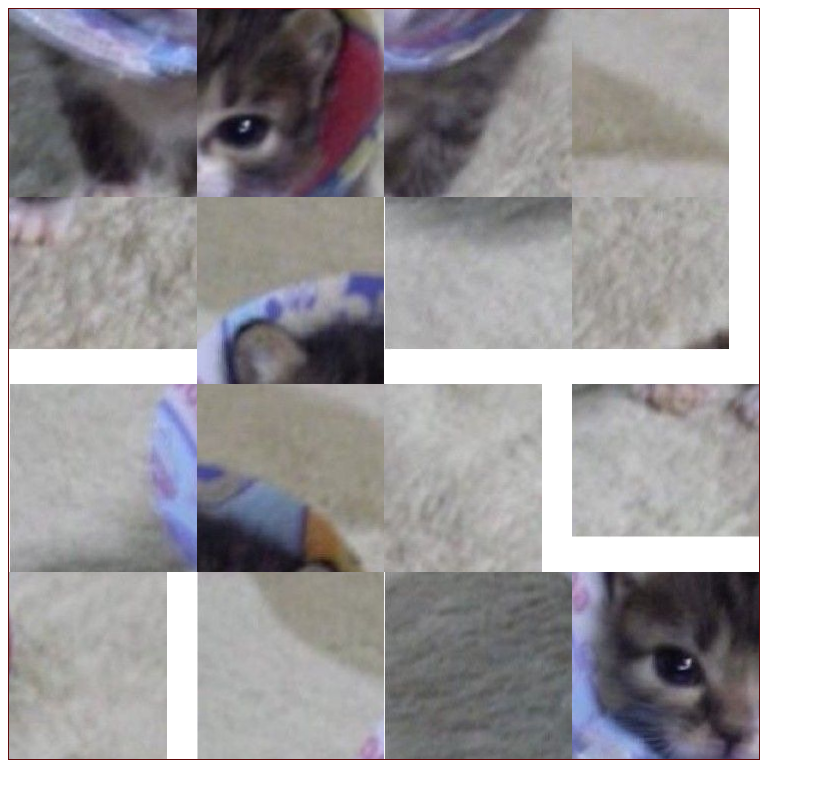
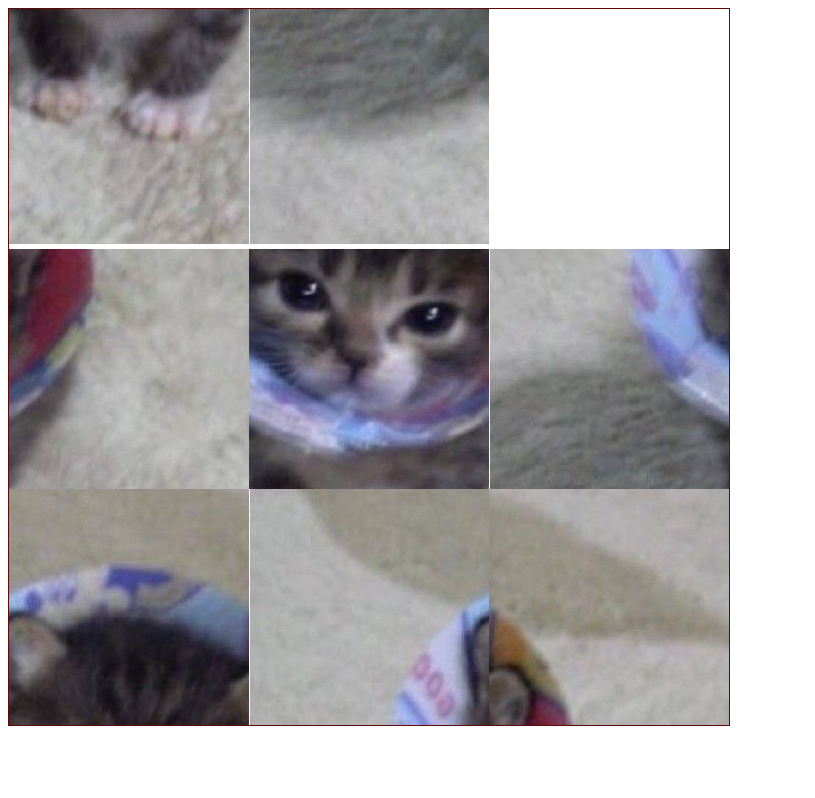
Before and after one commit to Fernanda-Marcelino/AtividadePuzzle, a plain HTML site: page index.html in a window 1280 px wide. Shown: the whole page, without its empty margins (0-815 px from the left). Drawn offline with Linux system fonts and the light colour scheme.

Commit message:
finalmente

```diff
--- a/index.html
+++ b/index.html
@@ -8,7 +8,7 @@
 
 </head>
 <body>
-    <canvas id="puzzle" width="750" height="750" style="border: 1px solid rgb(97,9,9)"></canvas>
+    <canvas id="puzzle" width="720" height="716" style="border: 1px solid rgb(97,9,9)"></canvas>
     <script src="js/script.js"></script>
 </body>
 </html>
--- a/js/script.js
+++ b/js/script.js
@@ -1,10 +1,10 @@
 const canvas = document.getElementById('puzzle');
         const ctx = canvas.getContext('2d');
 
-const puzzleSize = 4; // Size of the puzzle (4x4)
+        const puzzleSize = 3; // Tamanho do quebra-cabeça (4x4)
         const tileSize = canvas.width / puzzleSize;
         const puzzleImage = new Image();
-puzzleImage.src = 'img/cat.jpg'; // Replace with your image URL
+        puzzleImage.src = 'img/cat.jpg'; // Substitua com o URL da sua imagem
 
         const puzzle = [];
         let emptyTile = { row: puzzleSize - 1, col: puzzleSize - 1 };
@@ -20,7 +20,9 @@ function initializePuzzle() {
             for (let row = 0; row < puzzleSize; row++) {
                 puzzle[row] = [];
                 for (let col = 0; col < puzzleSize; col++) {
+                    if (row !== emptyTile.row || col !== emptyTile.col) {
                         puzzle[row][col] = { row, col };
+                    }
                 }
             }
             shufflePuzzle();
@@ -40,7 +42,7 @@ function drawPuzzle() {
             for (let row = 0; row < puzzleSize; row++) {
                 for (let col = 0; col < puzzleSize; col++) {
                     const tile = puzzle[row][col];
-            if (tile !== emptyTile) {
+                    if (tile) {
                         ctx.drawImage(
                             puzzleImage,
                             tile.col * tileSize,
```
Lines whose indentation alone changed are shown as unchanged.
